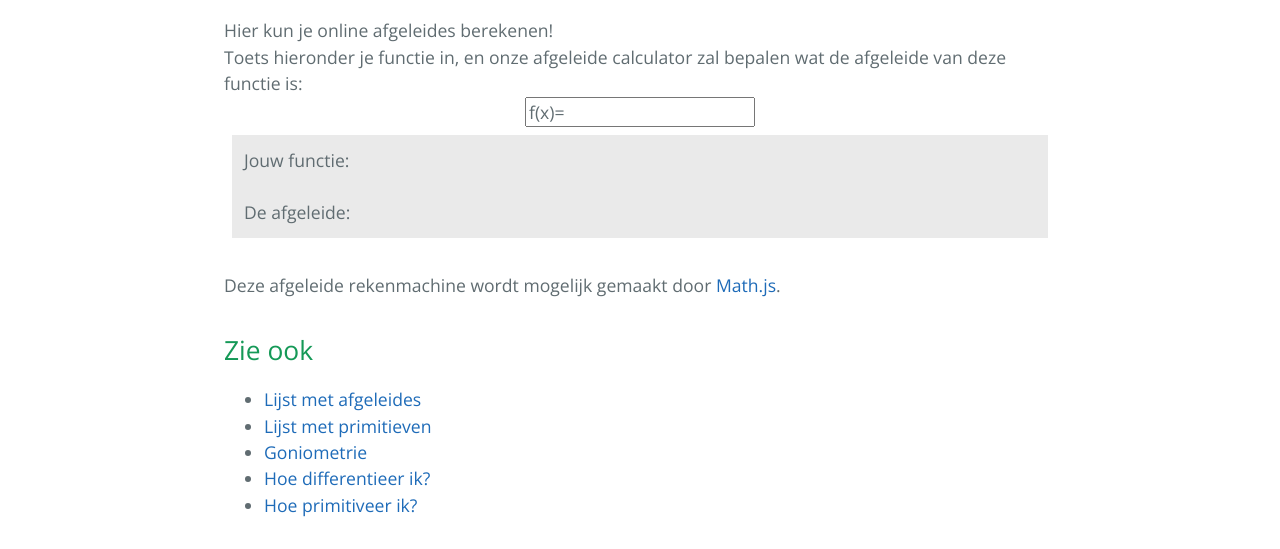
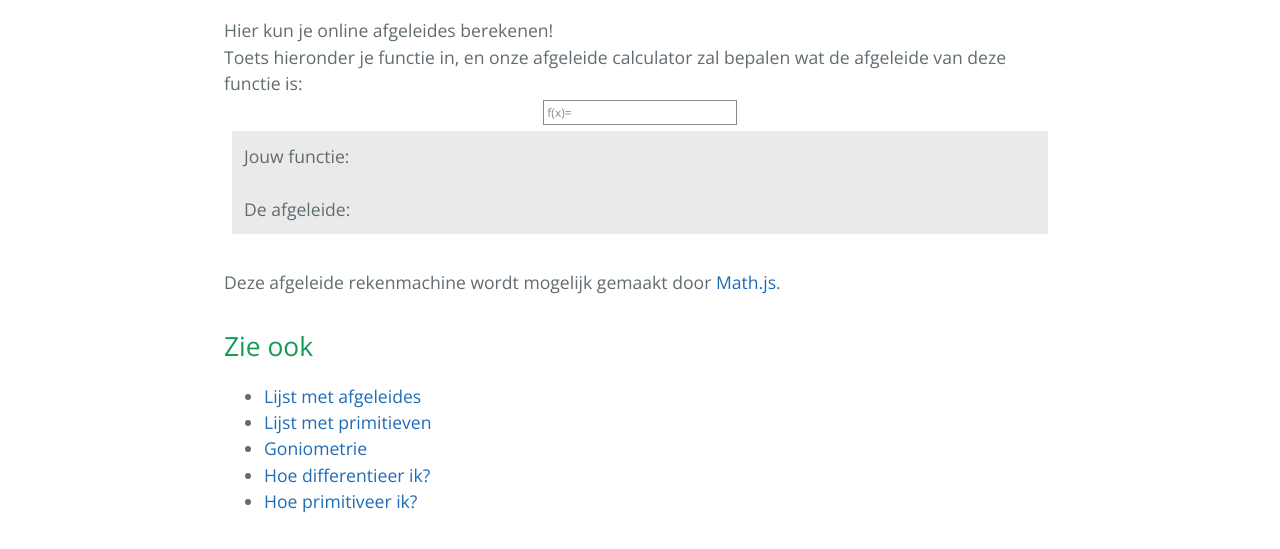
Before and after one commit to wiskundevragen/wiskundevragen.github.io, a Jekyll site: the page built from afgeleides/afgeleide-calculator.html, in a window 1280 px wide. Shown: the part 543-1092 px from the top of the page. Built offline with Jekyll 4.4.1, drawn with Linux system fonts in a browser that asks for light colours.

Commit message:
cleaner solution

```diff
--- a/afgeleides/afgeleide-calculator.html
+++ b/afgeleides/afgeleide-calculator.html
@@ -7,9 +7,12 @@ see_also: ["afg_lijst", "prim_lijst", "gonio", "help_diff", "help_prim"]
 Hier kun je online afgeleides berekenen!<br>Toets hieronder je functie in, en onze afgeleide calculator zal bepalen wat
 de afgeleide van deze functie is:
 <center>
-	<input id='src-functie' value='f(x)=' /><br>
+	<span class="textbox">
+		f(x)=
+		<input id='src-functie' /><br>
+	</span>
 </center>
-<div style='margin: 8px; background: #eaeaea; padding: 12px;'>
+<div style=' margin: 8px; background: #eaeaea; padding: 12px;'>
 	Jouw functie:&nbsp;&nbsp;<span id='parsed-function'></span><br><br>
 	De afgeleide:&nbsp;&nbsp;<span id="derived-function"></span>
 </div>
@@ -52,3 +42,20 @@ Deze afgeleide rekenmachine wordt mogelijk gemaakt door <a href='https://mathjs.
 		});
 	});
 </script>
+
+<style>
+	span.textbox {
+		background-color: #FFF;
+		color: #888;
+		line-height: 20px;
+		height: 20px;
+		padding: 3px;
+		border: 1px #888 solid;
+		font-size: 9pt;
+	}
+
+	span.textbox input {
+		border: 0px;
+		background-color: #FFF;
+	}
+</style>
```
Also changed, not shown: other parts of afgeleides/afgeleide-calculator.html (+1 -14 lines).
